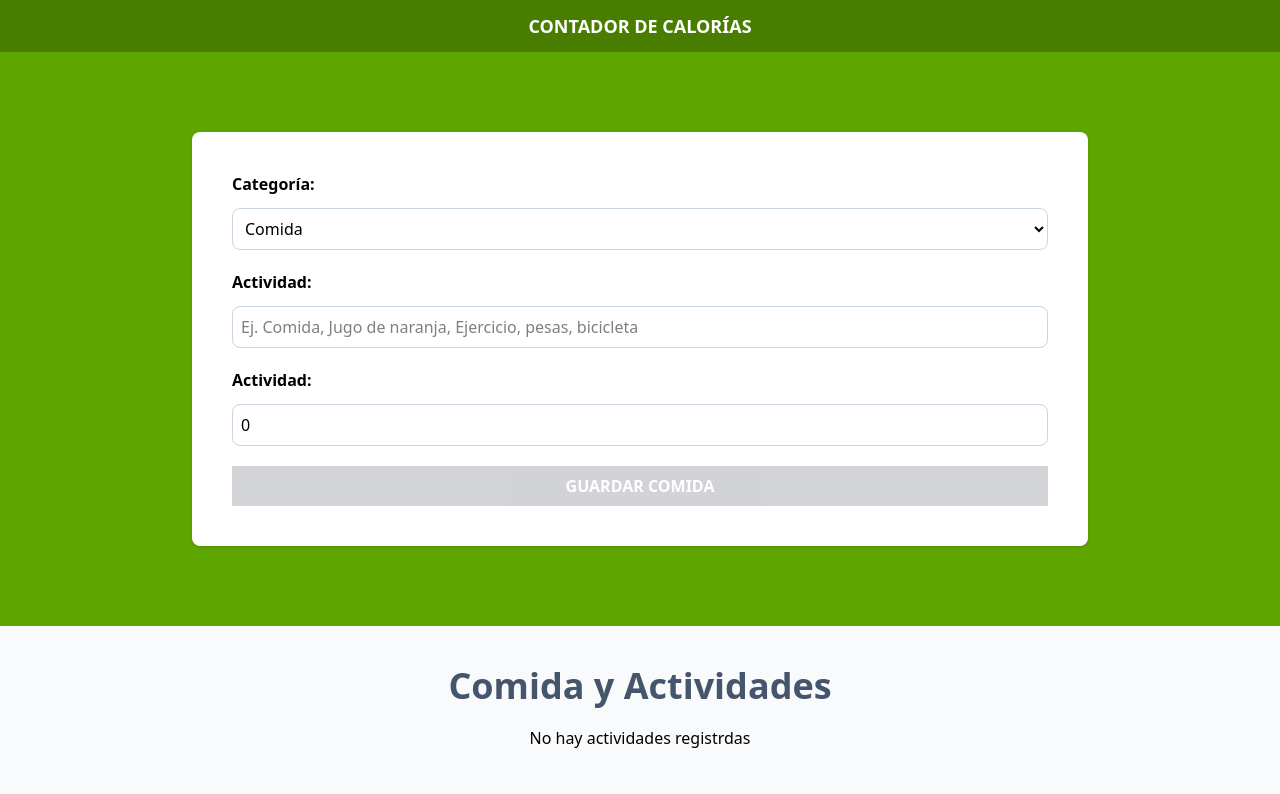
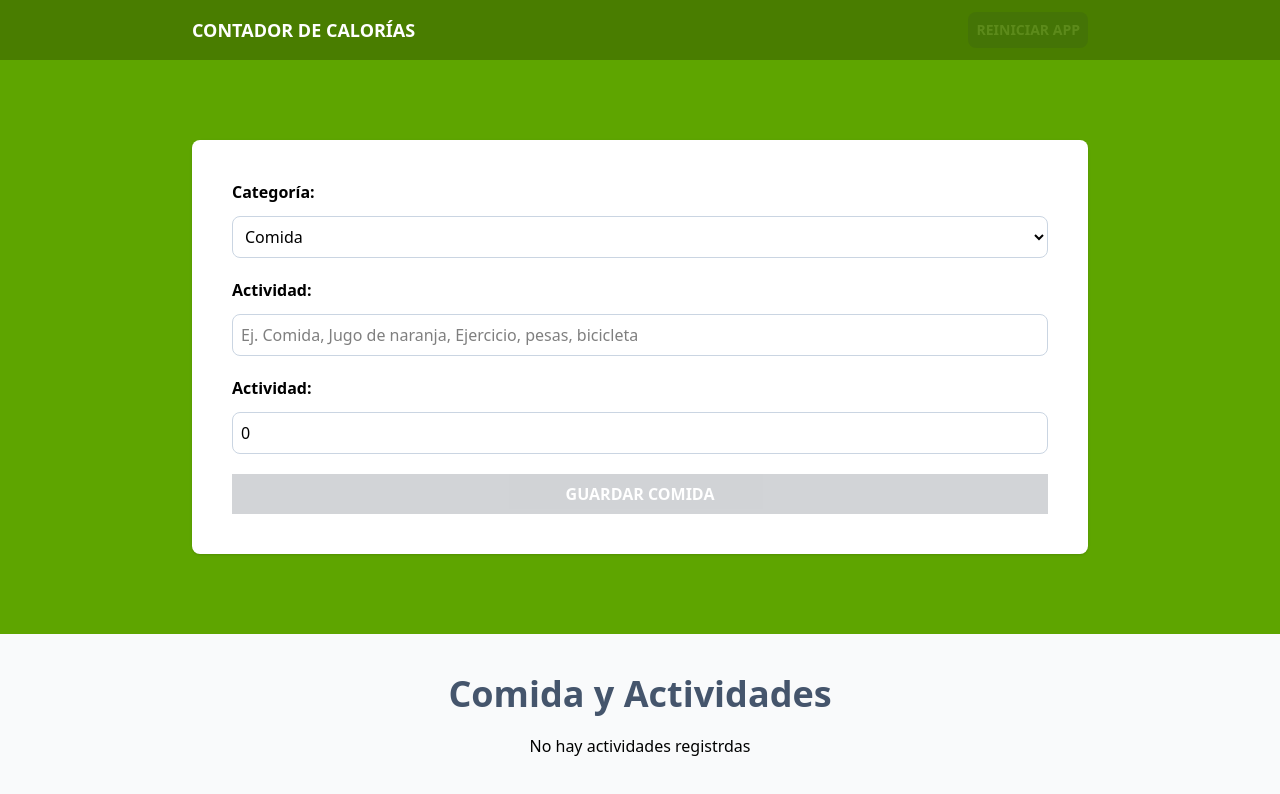
Before and after one commit to chalotorres/Proyecto-Calorie_Tracker, a React (Vite) app: page / in a window 1280 px wide. Shown: the top 794 px of the page. Built offline with nearby package versions, Linux system fonts and the light colour scheme.

Commit message:
botón restart app

```diff
--- a/src/App.tsx
+++ b/src/App.tsx
@@ -1,4 +1,4 @@
-import { useReducer, useEffect } from "react"
+import { useReducer, useEffect, useMemo } from "react"
 import Form from "./components/Form"
 import { activityReducer, initialState } from "./reducers/activity-reducer"
 import ActivityList from "./components/ActivityList"
@@ -11,13 +11,23 @@ function App() {
     localStorage.setItem('activities', JSON.stringify(state.activities))
   }, [state.activities])
 
+  const canRestartApp = () => useMemo (() => state.activities.length, [state.activities])
+
   return (
     <>
       <header className="bg-lime-700 py-3">
-        <div className="max-w-4xl mx-auto flex justify-between"></div>
+        <div className="max-w-4xl mx-auto flex justify-between items-center">
           <h1 className="text-center text-lg font-bold text-white uppercase">
               Contador de Calorías
           </h1>
+          <button
+            className="bg-gray-800 hover:bg-gray-950 p-2 font-bold uppercase text-white cursor-pointer rounded-lg text-sm disabled:opacity-10 "
+            disabled={!canRestartApp()}
+            onClick={() => dispatch({type:'restart-app'})}
+          >
+            Reiniciar App
+          </button>
+        </div>
       </header>
 
       <section className="bg-lime-600 py-20 px-5">
--- a/src/components/ActivityList.tsx
+++ b/src/components/ActivityList.tsx
@@ -25,7 +25,7 @@ type ActivityListProps = {
         {isEmptyActivities ?
             <p className="text-center my-5">No hay actividades registrdas</p> :
             activities.map( activity => (
-                <div key={activity.id} className="px-5 py-10 bg-white mt-5 flex justify-between">
+                <div key={activity.id} className="px-5 py-10 bg-white mt-5 flex justify-between shadow">
                     <div className="space-y-2 relative">
                         <p className={`absolute -top-8 -left-8 px-10 py-2 text-white uppercase font-bold ${activity.category === 1 ? 'bg-lime-500 ' : 'bg-orange-500'}`}>
                             {CategoryName(activity.category)}
@@ -42,13 +42,13 @@ type ActivityListProps = {
                         <button
                             onClick={() => dispatch({type : "set-activeId", payload : {id: activity.id}})}
                         >
-                            <PencilSquareIcon className="h-8 w-8 text-gray-800"/>
+                            <PencilSquareIcon className="h-8 w-8 text-gray-800 cursor-pointer"/>
                         </button>
 
                         <button
                             onClick={() => dispatch({type : "delete-activity", payload : {id: activity.id}})}
                         >
-                            <XCircleIcon className="h-8 w-8 text-red-400"/>
+                            <XCircleIcon className="h-8 w-8 text-red-400 cursor-pointer"/>
                         </button>
                     </div>
                 </div>
--- a/src/reducers/activity-reducer.ts
+++ b/src/reducers/activity-reducer.ts
@@ -1,9 +1,11 @@
+import { act } from "react"
 import type { Activity } from "../types"
 
 export type ActivityActions =
     { type: 'save-activity', payload: { newActivity : Activity } } |
     { type: 'set-activeId', payload: { id : Activity['id'] } } |
-    { type: 'delete-activity', payload: { id : Activity['id'] } }
+    { type: 'delete-activity', payload: { id : Activity['id'] } } |
+    { type: 'restart-app' }
 
 export type ActivityState = {
     activities : Activity[],
@@ -49,12 +51,19 @@ export const activityReducer = (
         }
     }
 
-    if(action.type == 'delete-activity') {
+    if(action.type === 'delete-activity') {
         return {
             ...state,
             activities : state.activities.filter( activity => activity.id !== action.payload.id )
         }
     }
 
+    if(action.type === 'restart-app') {
+        return {
+            activities : [],
+            activeId : '',
+        }
+    }
+
     return state
 }
```
